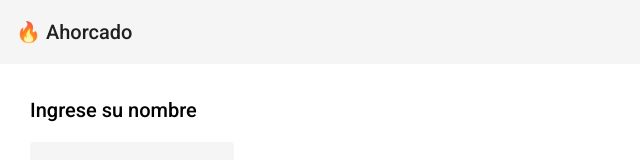
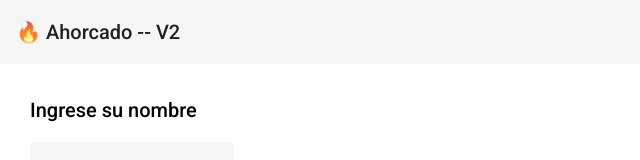
Before and after one commit to JuliaPrieto26/ahorcado-tdd, an Angular app in the folder frontend/: page /login in a window 1280 px wide. Shown: the top 160 px of the page, without its empty margins (0-640 px from the left). Built offline with nearby package versions, Linux system fonts and the light colour scheme; no server answers.

Commit message:
heroku v2

```diff
--- a/frontend/src/app/app.component.html
+++ b/frontend/src/app/app.component.html
@@ -1,6 +1,6 @@
 <header>
 <mat-toolbar>
-  <span>🔥 Ahorcado</span>
+  <span>🔥 Ahorcado -- V2</span>
 </mat-toolbar>
 </header>
 <router-outlet></router-outlet>
```
